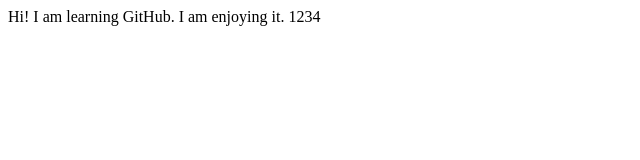
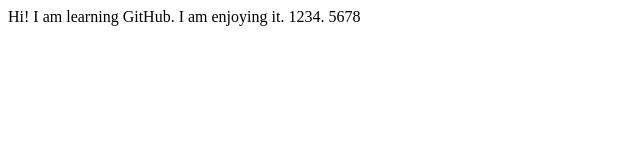
Before and after one commit to Snehlata23/learn, a plain HTML site: page contacts.html in a window 1280 px wide. Shown: the full height of the page, 0-640 px from the left. Drawn offline with Linux system fonts and the light colour scheme.

Commit message:
commitm1

```diff
--- a/contacts.html
+++ b/contacts.html
@@ -5,7 +5,7 @@
     <body>
         <p>
             Hi! I am learning GitHub.
-            I am enjoying it. 1234
+            I am enjoying it. 1234. 5678
         </p>
     </body>
 </html>
```
